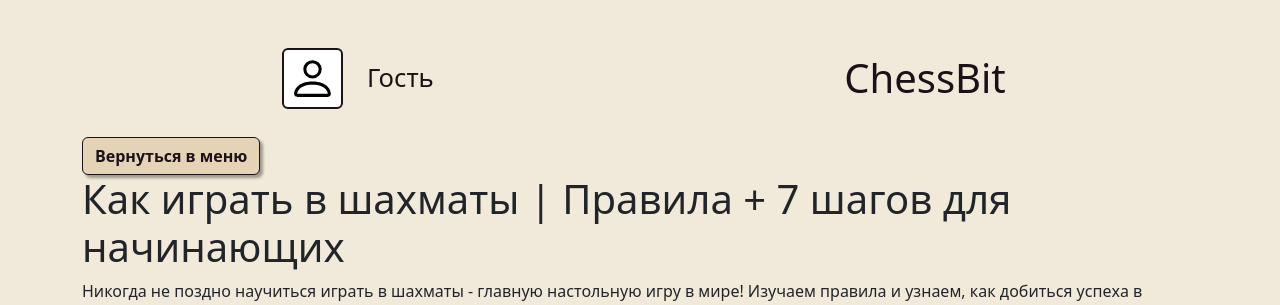
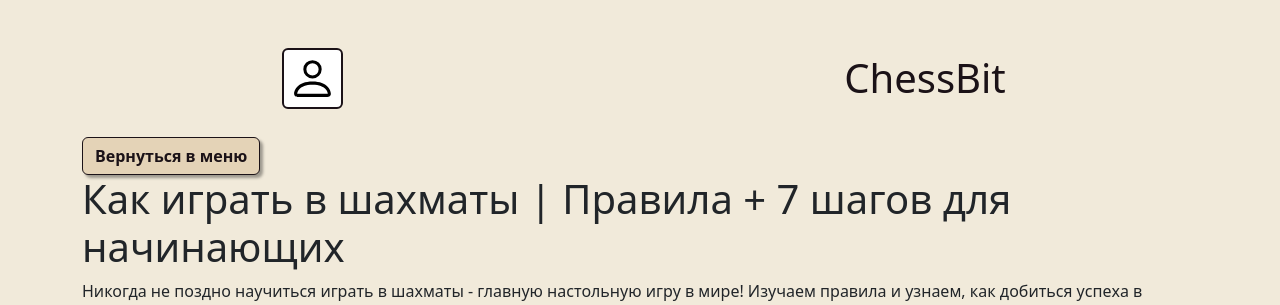
Before and after one commit to GoshArt/ChessBit, a Django app: page /rules in a window 1280 px wide. Shown: the top 305 px of the page. Run offline with Django 4.2, Linux system fonts and the light colour scheme.

Commit message:
change header

```diff
--- a/main/templates/main/fragments/header.html
+++ b/main/templates/main/fragments/header.html
@@ -6,10 +6,10 @@
                 <img src="{% static url_avatar %}" class="img-avatar-mini img-thumbnail img-fluid " alt="">
             </div>
             <div class="col" >
-                {% if auth == True %}
+                {% if name != "Гость" %}
                     <a href="/profile" class="h2">{{ name }}</a>
                 {% else %}
-                    <a data-bs-toggle="modal" data-bs-target="#warningModal" class="name-avatar-mini" type="button" >Гость</a>
+                    <a data-bs-toggle="modal" data-bs-target="#warningModal" class="name-avatar-mini" type="button">{{ name }}</a>
                 {% endif %}
             </div>
         </div>
```
